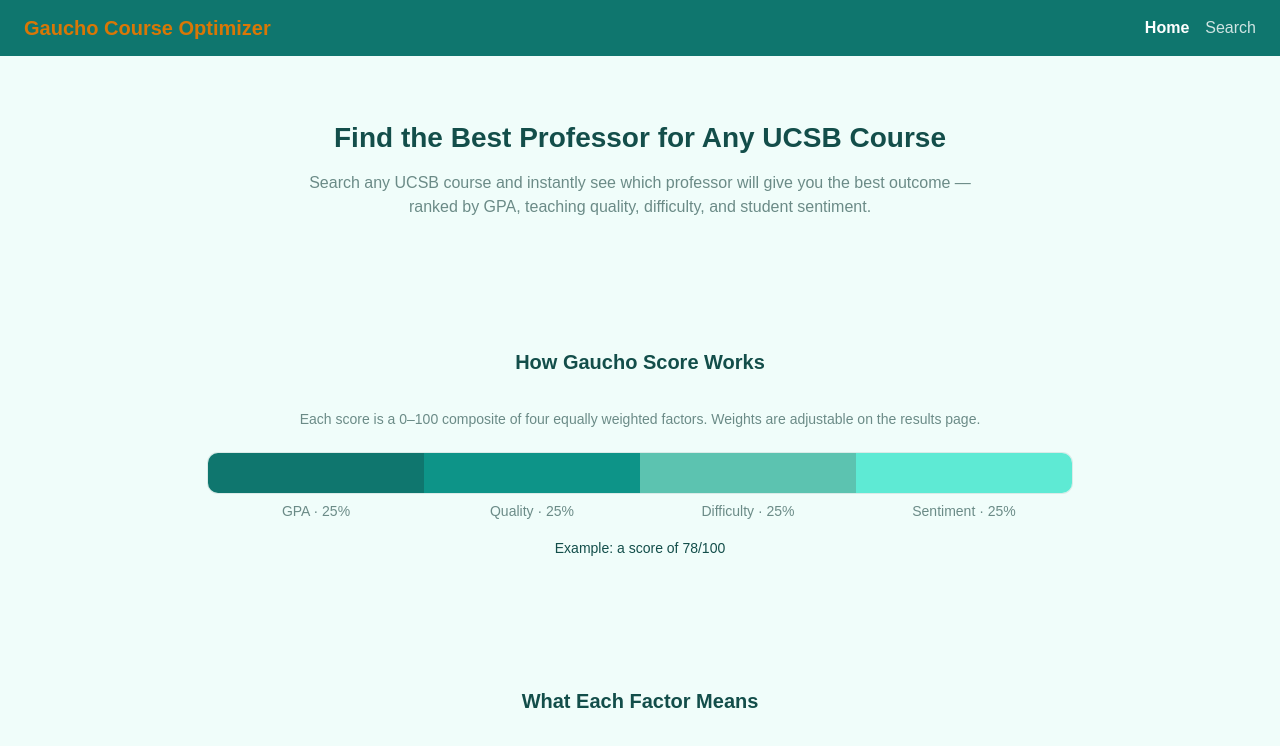
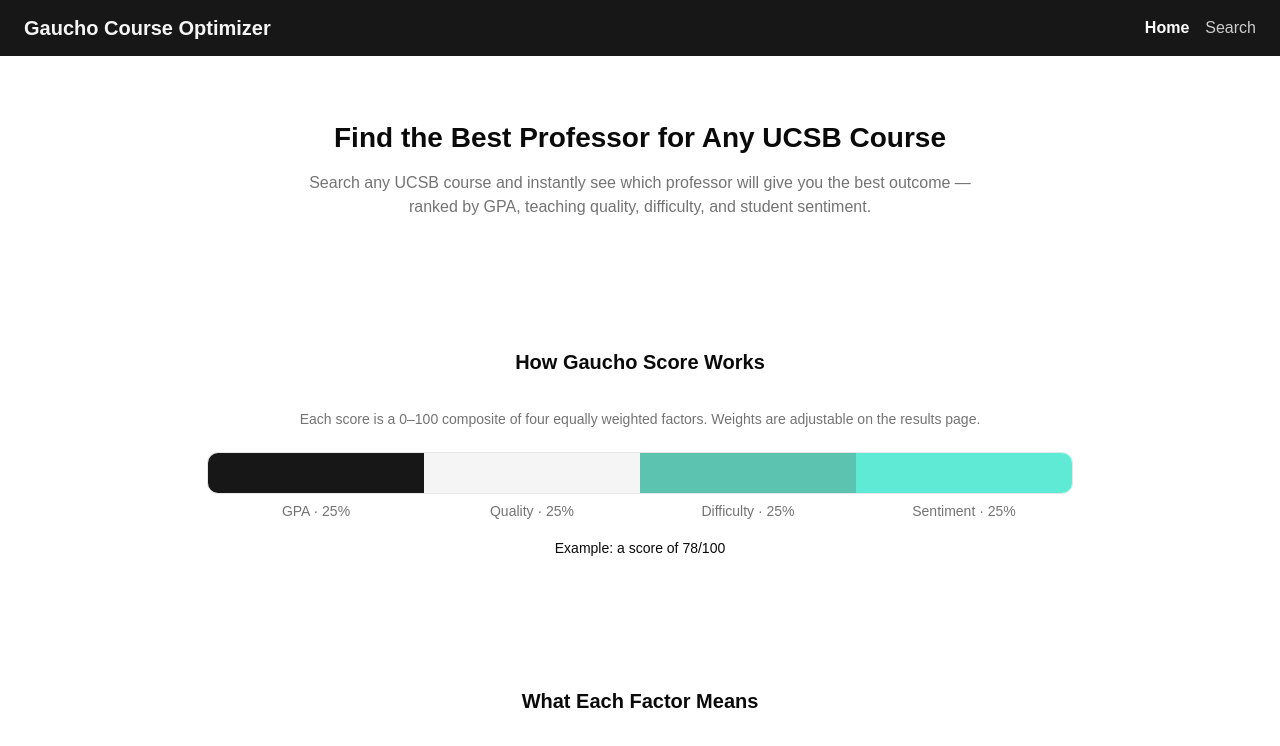
Before and after one commit to Hratchg/gaucho-course-optimizer, a React (Vite) app in the folder frontend/: page / in a window 1280 px wide. Shown: the top 746 px of the page. Built offline with nearby package versions, Linux system fonts and the light colour scheme; no server answers.

Commit message:
feat(08-01): add WeightToggles component, integrate into CoursePage, remove old sliders

```diff
--- a/frontend/src/components/WeightSliders.tsx
+++ /dev/null
@@ -1,46 +0,0 @@
-import { Slider } from '@/components/ui/slider'
-import { normalizeWeights } from '@/lib/scoring'
-import type { Weights } from '@/lib/scoring'
-
-interface WeightSlidersProps {
-  weights: Weights
-  onWeightsChange: (weights: Weights) => void
-}
-
-const SLIDER_CONFIG = [
-  { key: 'gpa' as const, label: 'GPA Weight' },
-  { key: 'quality' as const, label: 'Quality Weight' },
-  { key: 'difficulty' as const, label: 'Difficulty Weight' },
-  { key: 'sentiment' as const, label: 'Sentiment Weight' },
-]
-
-export function WeightSliders({ weights, onWeightsChange }: WeightSlidersProps) {
-  const normalized = normalizeWeights(weights)
-
-  return (
-    <div className="space-y-5">
-      <h2 className="text-lg font-semibold">Score Weights</h2>
-      {SLIDER_CONFIG.map(({ key, label }) => (
-        <div key={key}>
-          <div className="mb-2 flex items-center justify-between">
-            <label className="text-sm">{label}</label>
-            <span className="text-sm text-muted-foreground">
-              {normalized[key].toFixed(2)}
-            </span>
-          </div>
-          <Slider
-            aria-label={label}
-            value={[weights[key]]}
-            onValueChange={([value]) =>
-              onWeightsChange({ ...weights, [key]: value })
-            }
-            min={0}
-            max={10}
-            step={1}
-            className="w-full"
-          />
-        </div>
-      ))}
-    </div>
-  )
-}
--- /dev/null
+++ b/frontend/src/components/WeightToggles.tsx
@@ -0,0 +1,65 @@
+import { useState, useCallback } from 'react'
+import { Checkbox } from '@/components/ui/checkbox'
+import type { ToggleWeights } from '@/lib/scoring'
+
+interface WeightTogglesProps {
+  weights: ToggleWeights
+  onWeightsChange: (weights: ToggleWeights) => void
+}
+
+const TOGGLE_CONFIG = [
+  { key: 'gpa' as const, label: 'Easy Grades' },
+  { key: 'quality' as const, label: 'Great Teaching' },
+  { key: 'difficulty' as const, label: 'Low Difficulty' },
+  { key: 'sentiment' as const, label: 'Good Reviews' },
+]
+
+export function WeightToggles({ weights, onWeightsChange }: WeightTogglesProps) {
+  const [shakeKey, setShakeKey] = useState<string | null>(null)
+
+  const enabledCount = TOGGLE_CONFIG.filter(({ key }) => weights[key]).length
+
+  const handleToggle = useCallback(
+    (key: keyof ToggleWeights) => {
+      // Prevent unchecking the last enabled toggle
+      if (weights[key] && enabledCount === 1) {
+        setShakeKey(key)
+        setTimeout(() => setShakeKey(null), 400)
+        return
+      }
+      onWeightsChange({ ...weights, [key]: !weights[key] })
+    },
+    [weights, enabledCount, onWeightsChange]
+  )
+
+  return (
+    <div className="space-y-4">
+      <h2 className="text-lg font-semibold">Customize Ranking</h2>
+      <div className="space-y-3">
+        {TOGGLE_CONFIG.map(({ key, label }) => (
+          <div
+            key={key}
+            className={`flex items-center gap-3${shakeKey === key ? ' animate-shake' : ''}`}
+          >
+            <Checkbox
+              id={key}
+              checked={weights[key]}
+              onCheckedChange={() => handleToggle(key)}
+            />
+            <label
+              htmlFor={key}
+              className={`text-sm cursor-pointer select-none${
+                weights[key] ? '' : ' text-muted-foreground'
+              }`}
+            >
+              {label}
+            </label>
+          </div>
+        ))}
+      </div>
+      <p className="text-xs text-muted-foreground">
+        Each factor: {Math.round(100 / enabledCount)}%
+      </p>
+    </div>
+  )
+}
--- a/frontend/src/components/ui/slider.tsx
+++ /dev/null
@@ -1,59 +0,0 @@
-"use client"
-
-import * as React from "react"
-import { Slider as SliderPrimitive } from "radix-ui"
-
-import { cn } from "@/lib/utils"
-
-function Slider({
-  className,
-  defaultValue,
-  value,
-  min = 0,
-  max = 100,
-  ...props
-}: React.ComponentProps<typeof SliderPrimitive.Root>) {
-  const _values = React.useMemo(
-    () =>
-      Array.isArray(value)
-        ? value
-        : Array.isArray(defaultValue)
-          ? defaultValue
-          : [min, max],
-    [value, defaultValue, min, max]
-  )
-
-  return (
-    <SliderPrimitive.Root
-      data-slot="slider"
-      defaultValue={defaultValue}
-      value={value}
-      min={min}
-      max={max}
-      className={cn(
-        "relative flex w-full touch-none items-center select-none data-disabled:opacity-50 data-vertical:h-full data-vertical:min-h-40 data-vertical:w-auto data-vertical:flex-col",
-        className
-      )}
-      {...props}
-    >
-      <SliderPrimitive.Track
-        data-slot="slider-track"
-        className="relative grow overflow-hidden rounded-full bg-muted data-horizontal:h-1 data-horizontal:w-full data-vertical:h-full data-vertical:w-1"
-      >
-        <SliderPrimitive.Range
-          data-slot="slider-range"
-          className="absolute bg-primary select-none data-horizontal:h-full data-vertical:w-full"
-        />
-      </SliderPrimitive.Track>
-      {Array.from({ length: _values.length }, (_, index) => (
-        <SliderPrimitive.Thumb
-          data-slot="slider-thumb"
-          key={index}
-          className="relative block size-3 shrink-0 rounded-full border border-ring bg-white ring-ring/50 transition-[color,box-shadow] select-none after:absolute after:-inset-2 hover:ring-3 focus-visible:ring-3 focus-visible:outline-hidden active:ring-3 disabled:pointer-events-none disabled:opacity-50"
-        />
-      ))}
-    </SliderPrimitive.Root>
-  )
-}
-
-export { Slider }
--- a/frontend/src/index.css
+++ b/frontend/src/index.css
@@ -1,17 +1,13 @@
 @import "tailwindcss";
 @import "tw-animate-css";
 @import "shadcn/tailwind.css";
-@import "@fontsource/poppins/400.css";
-@import "@fontsource/poppins/500.css";
-@import "@fontsource/poppins/600.css";
-@import "@fontsource/poppins/700.css";
-@import "@fontsource-variable/open-sans";
+@import "@fontsource-variable/geist";
 
 @custom-variant dark (&:is(.dark *));
 
 @theme inline {
-    --font-heading: 'Poppins', sans-serif;
-    --font-sans: 'Open Sans Variable', sans-serif;
+    --font-heading: var(--font-sans);
+    --font-sans: 'Geist Variable', sans-serif;
     --color-sidebar-ring: var(--sidebar-ring);
     --color-sidebar-border: var(--sidebar-border);
     --color-sidebar-accent-foreground: var(--sidebar-accent-foreground);
@@ -53,38 +49,38 @@
 }
 
 :root {
-    --background: oklch(0.9836 0.0142 180.72);
-    --foreground: oklch(0.3861 0.0590 188.42);
-    --card: oklch(1.0000 0.0000 0);
-    --card-foreground: oklch(0.3861 0.0590 188.42);
-    --popover: oklch(1.0000 0.0000 0);
-    --popover-foreground: oklch(0.3861 0.0590 188.42);
-    --primary: oklch(0.5109 0.0861 186.39);
-    --primary-foreground: oklch(1.0000 0.0000 0);
-    --secondary: oklch(0.6002 0.1038 184.70);
-    --secondary-foreground: oklch(1.0000 0.0000 0);
-    --muted: oklch(0.9751 0.0096 189.07);
-    --muted-foreground: oklch(0.6112 0.0366 186.82);
-    --accent: oklch(0.6658 0.1574 58.32);
-    --accent-foreground: oklch(1.0000 0.0000 0);
+    --background: oklch(1 0 0);
+    --foreground: oklch(0.145 0 0);
+    --card: oklch(1 0 0);
+    --card-foreground: oklch(0.145 0 0);
+    --popover: oklch(1 0 0);
+    --popover-foreground: oklch(0.145 0 0);
+    --primary: oklch(0.205 0 0);
+    --primary-foreground: oklch(0.985 0 0);
+    --secondary: oklch(0.97 0 0);
+    --secondary-foreground: oklch(0.205 0 0);
+    --muted: oklch(0.97 0 0);
+    --muted-foreground: oklch(0.556 0 0);
+    --accent: oklch(0.97 0 0);
+    --accent-foreground: oklch(0.205 0 0);
     --destructive: oklch(0.577 0.245 27.325);
-    --border: oklch(0.9100 0.0927 180.43);
-    --input: oklch(0.9100 0.0927 180.43);
-    --ring: oklch(0.8549 0.1251 181.07);
-    --chart-1: oklch(0.5109 0.0861 186.39);
-    --chart-2: oklch(0.6658 0.1574 58.32);
-    --chart-3: oklch(0.6002 0.1038 184.70);
-    --chart-4: oklch(0.7500 0.1000 180.00);
-    --chart-5: oklch(0.3861 0.0590 188.42);
+    --border: oklch(0.922 0 0);
+    --input: oklch(0.922 0 0);
+    --ring: oklch(0.708 0 0);
+    --chart-1: oklch(0.87 0 0);
+    --chart-2: oklch(0.556 0 0);
+    --chart-3: oklch(0.439 0 0);
+    --chart-4: oklch(0.371 0 0);
+    --chart-5: oklch(0.269 0 0);
     --radius: 0.625rem;
-    --sidebar: oklch(0.9751 0.0096 189.07);
-    --sidebar-foreground: oklch(0.3861 0.0590 188.42);
-    --sidebar-primary: oklch(0.5109 0.0861 186.39);
-    --sidebar-primary-foreground: oklch(1.0000 0.0000 0);
-    --sidebar-accent: oklch(0.9100 0.0927 180.43);
-    --sidebar-accent-foreground: oklch(0.3861 0.0590 188.42);
-    --sidebar-border: oklch(0.9100 0.0927 180.43);
-    --sidebar-ring: oklch(0.8549 0.1251 181.07);
+    --sidebar: oklch(0.985 0 0);
+    --sidebar-foreground: oklch(0.145 0 0);
+    --sidebar-primary: oklch(0.205 0 0);
+    --sidebar-primary-foreground: oklch(0.985 0 0);
+    --sidebar-accent: oklch(0.97 0 0);
+    --sidebar-accent-foreground: oklch(0.205 0 0);
+    --sidebar-border: oklch(0.922 0 0);
+    --sidebar-ring: oklch(0.708 0 0);
 }
 
 .dark {
@@ -121,6 +117,16 @@
     --sidebar-ring: oklch(0.556 0 0);
 }
 
+@keyframes shake {
+  0%, 100% { transform: translateX(0); }
+  20%, 60% { transform: translateX(-4px); }
+  40%, 80% { transform: translateX(4px); }
+}
+
+.animate-shake {
+  animation: shake 0.4s ease-in-out;
+}
+
 @layer base {
   * {
     @apply border-border outline-ring/50;
--- a/frontend/src/pages/CoursePage.tsx
+++ b/frontend/src/pages/CoursePage.tsx
@@ -3,9 +3,9 @@
 import { useProfessors } from '@/hooks/useProfessors'
 import { ProfessorCard } from '@/components/ProfessorCard'
 import { SkeletonCard } from '@/components/SkeletonCard'
-import { WeightSliders } from '@/components/WeightSliders'
-import { computeGauchoScore, DEFAULT_WEIGHTS } from '@/lib/scoring'
-import type { Weights } from '@/lib/scoring'
+import { WeightToggles } from '@/components/WeightToggles'
+import { computeGauchoScore, DEFAULT_TOGGLE_WEIGHTS } from '@/lib/scoring'
+import type { ToggleWeights } from '@/lib/scoring'
 import { useColdStartMessage } from '@/hooks/useElapsedTime'
 import { Button } from '@/components/ui/button'
 import {
@@ -21,7 +21,7 @@
   const numericCourseId = Number(courseId)
   const { data: professors, isLoading, error } = useProfessors(numericCourseId)
 
-  const [weights, setWeights] = useState<Weights>(DEFAULT_WEIGHTS)
+  const [weights, setWeights] = useState<ToggleWeights>(DEFAULT_TOGGLE_WEIGHTS)
   const [sheetOpen, setSheetOpen] = useState(false)
   const showColdStart = useColdStartMessage(isLoading)
 
@@ -48,15 +48,15 @@
         <Sheet open={sheetOpen} onOpenChange={setSheetOpen}>
           <SheetTrigger asChild>
             <Button variant="outline" className="w-full min-h-[44px]">
-              Adjust weights
+              Customize Ranking
             </Button>
           </SheetTrigger>
           <SheetContent side="bottom" className="px-6 pb-8">
             <SheetHeader>
-              <SheetTitle>Adjust Weights</SheetTitle>
+              <SheetTitle>Customize Ranking</SheetTitle>
             </SheetHeader>
             <div className="mt-4">
-              <WeightSliders weights={weights} onWeightsChange={setWeights} />
+              <WeightToggles weights={weights} onWeightsChange={setWeights} />
             </div>
           </SheetContent>
         </Sheet>
```
Also changed, not shown: 2 other files (tests, documents, lock files or other folders).
